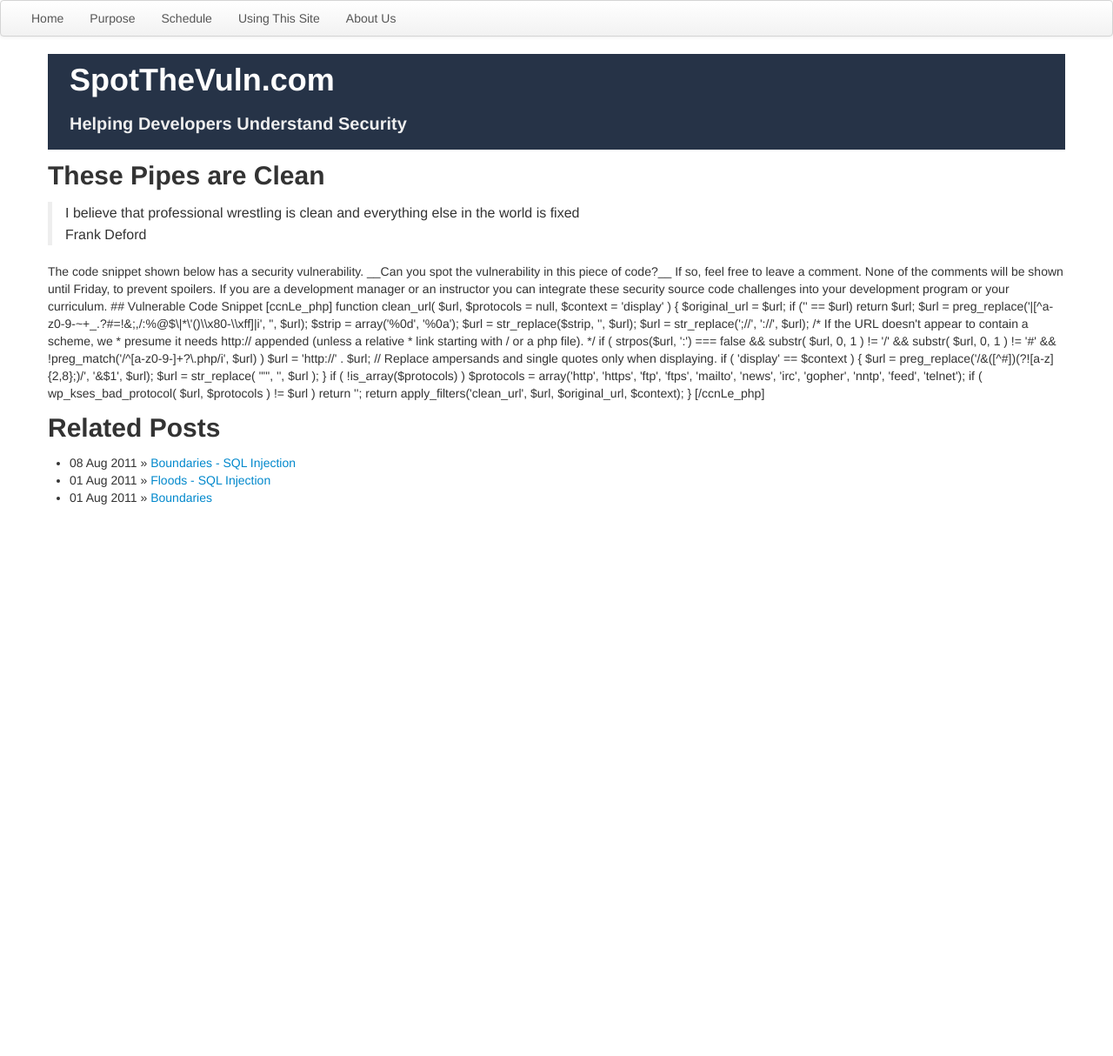
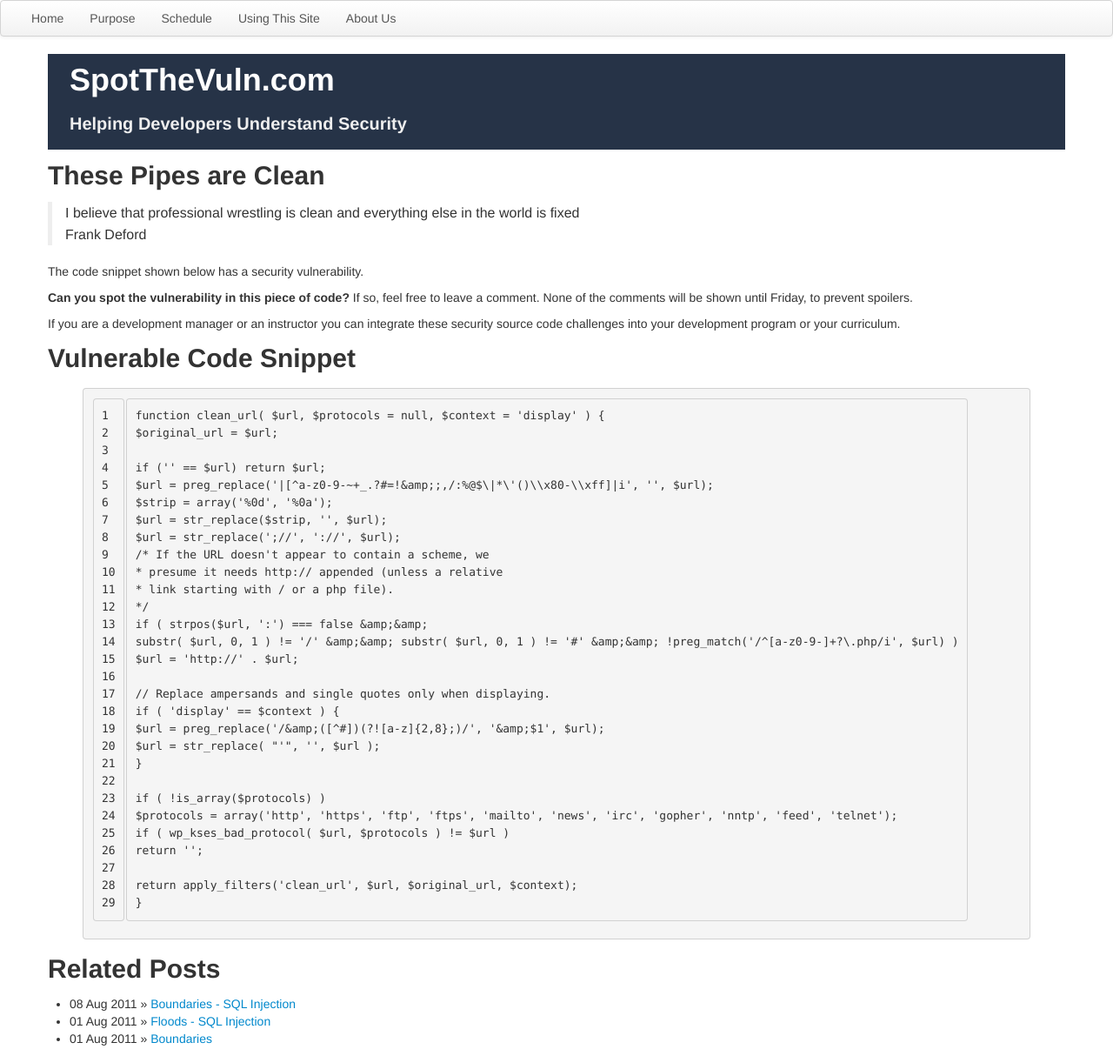
Before and after one commit to bhardin/spotthevuln, a Jekyll site: the page built from _posts/2009-09-21-vulnerable-code-these-pipes-are-clean.md, in a window 1280 px wide. Shown: the whole page at 87% size. Built offline with Jekyll 4.4.1, drawn with Linux system fonts in a browser that asks for light colours; Markdown is read by kramdown in place of the engine named in the settings; before the commit the page ends 900 px from its top, so only the background shows below that.

Commit message:
Changing to markdown

```diff
--- a/_posts/2009-09-21-vulnerable-code-these-pipes-are-clean.html
+++ b/_posts/2009-09-21-vulnerable-code-these-pipes-are-clean.md
@@ -27,8 +27,10 @@
 __Can you spot the vulnerability in this piece of code?__ If so, feel free to leave a comment. None of the comments will be shown until Friday, to prevent spoilers.
 
 If you are a development manager or an instructor you can integrate these security source code challenges into your development program or your curriculum.
+
 ## Vulnerable Code Snippet
-[ccnLe_php]
+
+{% highlight html+php linenos %}
 
 function clean_url( $url, $protocols = null, $context = 'display' ) {
 $original_url = $url;
@@ -60,4 +62,4 @@
 return apply_filters('clean_url', $url, $original_url, $context);
 }
 
-[/ccnLe_php]
+{% endhighlight %}
```
